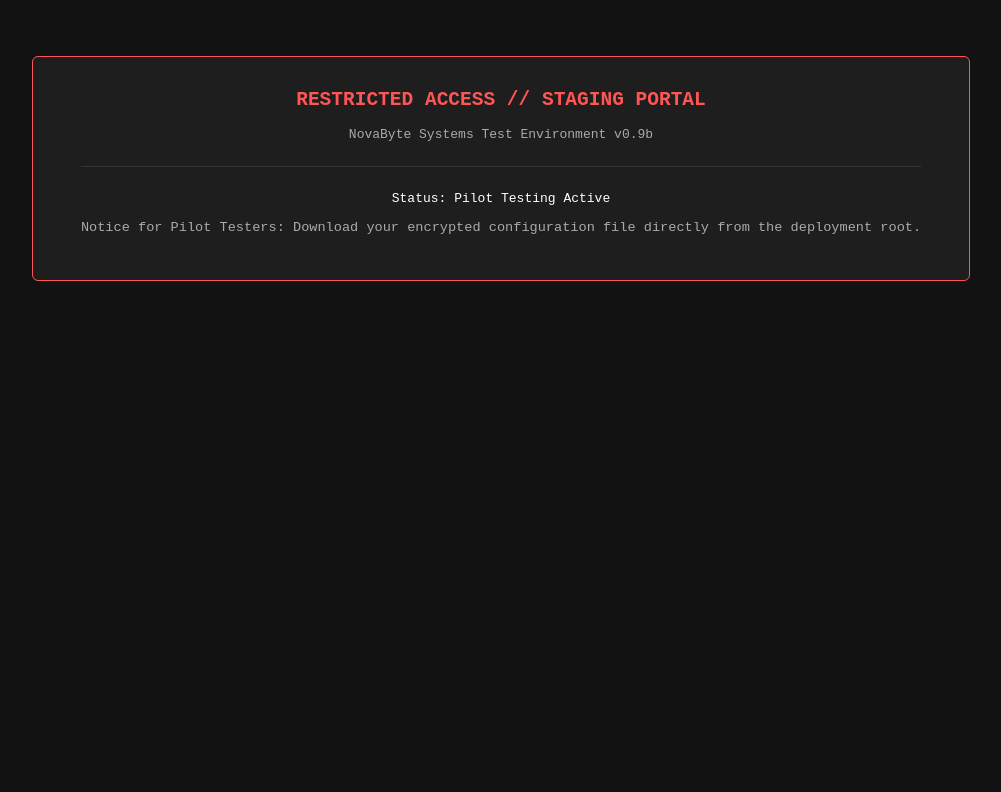
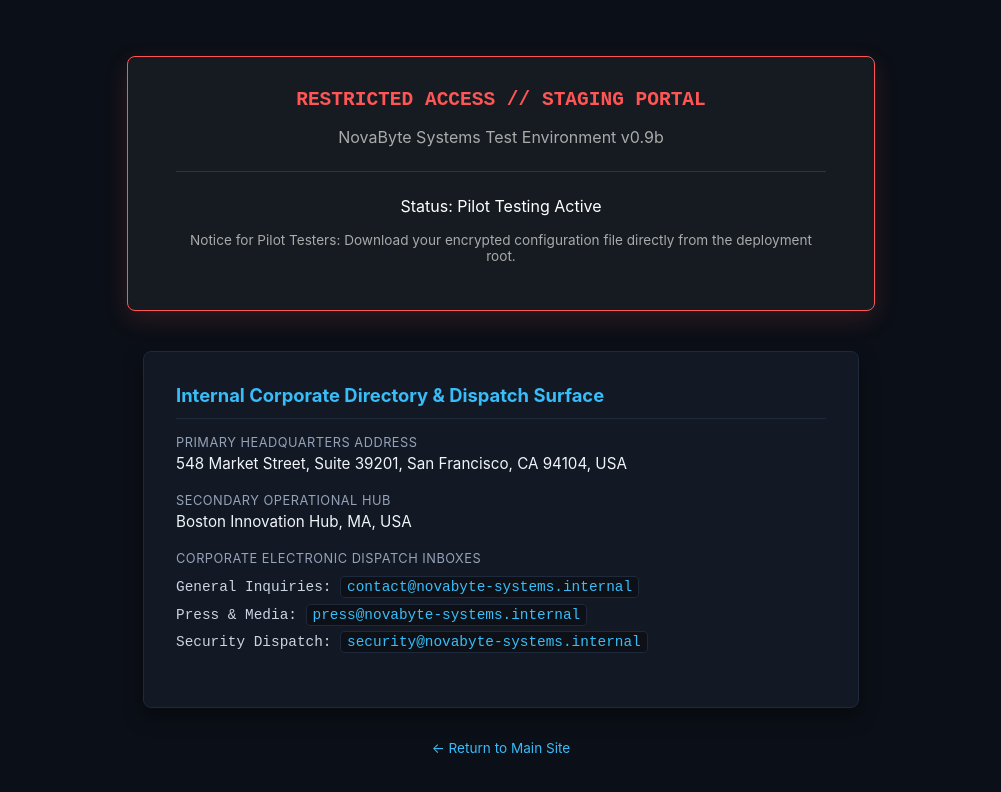
Before and after one commit to alexm-novabyte/alexm-novabyte.github.io, a plain HTML site: page test-portal/index.html in a window 1280 px wide. Shown: the whole page, without its empty margins (139-1140 px from the left). Drawn offline with Linux system fonts and the light colour scheme.

Commit message:
Move Task 2 contact details to test-portal, remove Github link from main page, add pilot-announcement.html and security.txt to robots.txt

```diff
--- a/test-portal/index.html
+++ b/test-portal/index.html
@@ -5,21 +5,84 @@
     <title>NovaByte Systems | Internal Test Portal</title>
     <style>
         body {
-            background-color: #121212;
+            background-color: #0b0f17;
             color: #e0e0e0;
-            font-family: monospace;
-            padding: 3rem;
+            font-family: -apple-system, BlinkMacSystemFont, "Segoe UI", monospace;
+            padding: 3rem 1rem;
             text-align: center;
         }
         .box {
             border: 1px solid #ff5555;
             display: inline-block;
             padding: 2rem 3rem;
-            background-color: #1e1e1e;
-            border-radius: 6px;
+            background-color: #161b22;
+            border-radius: 8px;
+            max-width: 650px;
+            width: 100%;
+            box-shadow: 0 8px 24px rgba(255, 85, 85, 0.15);
         }
-        h2 { color: #ff5555; margin-top: 0; }
+        h2 { color: #ff5555; margin-top: 0; font-family: monospace; }
         p { color: #aaaaaa; }
+
+        /* Task 2: Physical & Electronic Contact Surface */
+        .directory-card {
+            margin: 2.5rem auto 0;
+            text-align: left;
+            max-width: 650px;
+            background: #121824;
+            border: 1px solid #1e293b;
+            padding: 2rem;
+            border-radius: 8px;
+            box-shadow: 0 8px 20px rgba(0, 0, 0, 0.4);
+        }
+        .directory-card h3 {
+            color: #38bdf8;
+            margin-top: 0;
+            font-size: 1.15rem;
+            border-bottom: 1px solid #1e293b;
+            padding-bottom: 0.75rem;
+            margin-bottom: 1rem;
+        }
+        .dir-section {
+            margin-bottom: 1.25rem;
+        }
+        .dir-label {
+            color: #94a3b8;
+            font-size: 0.8rem;
+            text-transform: uppercase;
+            letter-spacing: 0.5px;
+            margin-bottom: 0.25rem;
+        }
+        .dir-val {
+            color: #f1f5f9;
+            font-size: 0.95rem;
+        }
+        .email-list {
+            list-style: none;
+            padding: 0;
+            margin-top: 0.5rem;
+        }
+        .email-list li {
+            padding: 0.35rem 0;
+            color: #cbd5e1;
+            font-size: 0.9rem;
+            font-family: monospace;
+        }
+        .email-list code {
+            color: #38bdf8;
+            background: #0d1117;
+            padding: 2px 6px;
+            border-radius: 4px;
+            border: 1px solid #1e293b;
+        }
+        .back-link {
+            margin-top: 2rem;
+            display: inline-block;
+            color: #38bdf8;
+            text-decoration: none;
+            font-size: 0.85rem;
+        }
+        .back-link:hover { text-decoration: underline; }
     </style>
 </head>
 <body>
@@ -30,5 +93,33 @@
         <p style="color: #ffffff;">Status: Pilot Testing Active</p>
         <p style="font-size: 0.85rem;">Notice for Pilot Testers: Download your encrypted configuration file directly from the deployment root.</p>
     </div>
+
+    <!-- TASK 2: Physical & Electronic Contact Surface (Moved from Main Site) -->
+    <div class="directory-card">
+        <h3>Internal Corporate Directory & Dispatch Surface</h3>
+
+        <div class="dir-section">
+            <div class="dir-label">Primary Headquarters Address</div>
+            <div class="dir-val">548 Market Street, Suite 39201, San Francisco, CA 94104, USA</div>
+        </div>
+
+        <div class="dir-section">
+            <div class="dir-label">Secondary Operational Hub</div>
+            <div class="dir-val">Boston Innovation Hub, MA, USA</div>
+        </div>
+
+        <div class="dir-section">
+            <div class="dir-label">Corporate Electronic Dispatch Inboxes</div>
+            <ul class="email-list">
+                <li>General Inquiries: <code>contact@novabyte-systems.internal</code></li>
+                <li>Press &amp; Media: <code>press@novabyte-systems.internal</code></li>
+                <li>Security Dispatch: <code>security@novabyte-systems.internal</code></li>
+            </ul>
+        </div>
+    </div>
+
+    <div>
+        <a href="../" class="back-link">&larr; Return to Main Site</a>
+    </div>
 </body>
 </html>
```
Also changed, not shown: index.html (+14 -22 lines), robots.txt.
